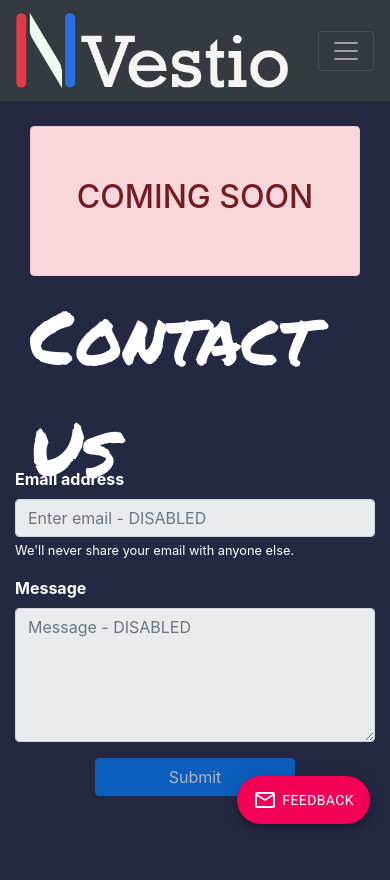
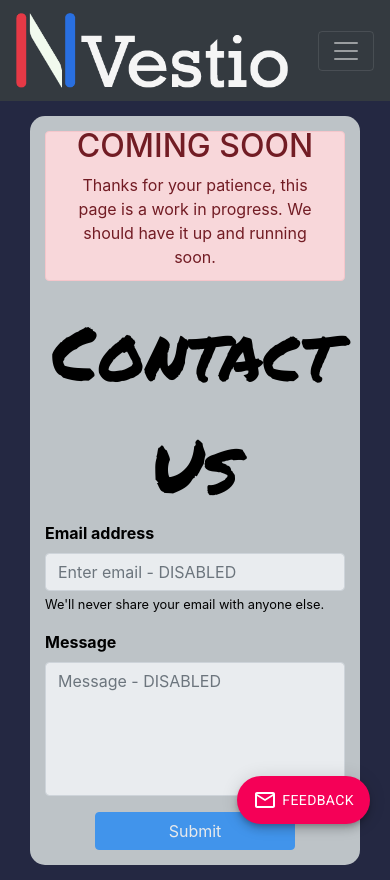
Before and after one commit to scottgibson21/investment-calculator, a React (Create React App) app: page /contact in a window 390 px wide. Before the commit the page ends 844 px from the top, so only its background shows below. Built offline with nearby package versions, Linux system fonts and the light colour scheme.

Commit message:
feat: make contact us page responsive

```diff
--- a/src/components/About.js
+++ b/src/components/About.js
@@ -1,5 +1,4 @@
 import React from "react";
-import Container from "react-bootstrap/Container";
 import Row from "react-bootstrap/Row";
 import Col from "react-bootstrap/Col";
 import Image from "react-bootstrap/Image";
--- a/src/components/Contact.js
+++ b/src/components/Contact.js
@@ -13,20 +13,16 @@ function Contact() {
   };
 
   return (
-    <Container style={styles.container} fluid="md">
-      <Row>
-        <Col style={styles.jumbotron}>
-          <Alert style={styles.alert} variant="danger">
-            <h2>COMING SOON</h2>
-          </Alert>
-        </Col>
-      </Row>
-      <Row>
-        <Col style={styles.contactHeader}>
-          <span>Contact Us</span>
-        </Col>
-      </Row>
-      <Row style={styles.formRow}>
+    <Row style={styles.mainRow} fluid="md">
+      <Col style={styles.column} sm={12} md={8} lg={6}>
+        <Alert style={styles.alert} variant="danger">
+          <h2>COMING SOON</h2>
+          <p style={styles.alertSubtext}>
+            Thanks for your patience, this page is a work in progress. We should
+            have it up and running soon.
+          </p>
+        </Alert>
+        <span style={styles.contactHeader}>Contact Us</span>
         <Form style={styles.form} onSubmit={onSubmit}>
           <Form.Group controlId="formBasicEmail">
             <Form.Label>Email address</Form.Label>
@@ -52,33 +48,45 @@ function Contact() {
             Submit
           </Button>
         </Form>
-      </Row>
-    </Container>
+      </Col>
+    </Row>
   );
 }
 
 const styles = {
-  container: {
+  mainRow: {
     justifyContent: "center",
     alignItems: "center",
     color: "#FFFFFF",
+    margin: 0,
   },
-  contactHeader: {
-    marginTop: 25,
+  column: {
+    display: "flex",
+    flexDirection: "column",
+    alignItems: "center",
+    backgroundColor: "#BDC3C7",
+    borderRadius: "15px",
+    color: "black",
+    margin: 15,
+  },
+  alert: {
+    margin: 15,
     display: "flex",
     justifyContent: "center",
     alignItems: "center",
+    flexDirection: "column",
     height: 150,
+    width: "100%",
+    fontSize: 75,
+  },
+  alertSubtext: {
+    fontSize: "1rem",
+    textAlign: "center",
+  },
+  contactHeader: {
     fontFamily: "Permanent Marker",
     fontSize: 75,
-  },
-  alert: {
-    marginTop: 25,
-    display: "flex",
-    justifyContent: "center",
-    alignItems: "center",
-    height: 150,
-    fontSize: 75,
+    textAlign: "center",
   },
   formRow: {
     display: "flex",
@@ -86,9 +94,10 @@ const styles = {
   },
   form: {
     display: "flex",
-    width: 800,
     fontWeight: "bold",
     flexDirection: "column",
+    width: "100%",
+    marginBottom: 15,
   },
   submitButton: {
     width: 200,
```
